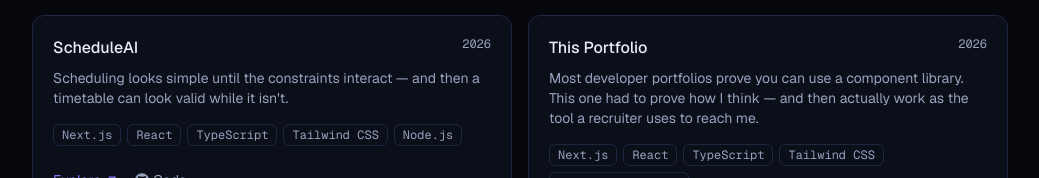
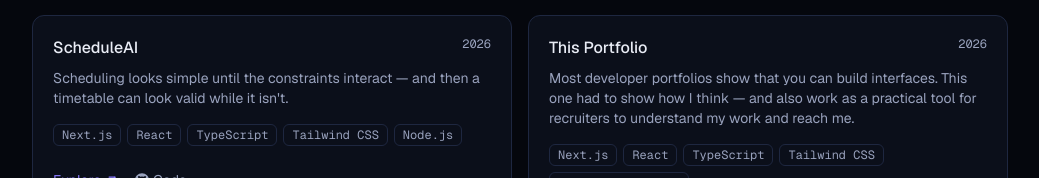
Before and after one commit to harshvk8/harshvardhan-portfolio, a Next.js app: page /projects in a window 1280 px wide. Shown: the part 518-696 px from the top of the page, without its empty margins (120-1159 px from the left). Built offline with nearby package versions, Linux system fonts and the light colour scheme; no server answers.

Commit message:
content: revise This Portfolio tagline

```diff
--- a/src/content/projects.ts
+++ b/src/content/projects.ts
@@ -383,7 +383,7 @@ export const projectsData: ProjectInput[] = [
     slug: "this-portfolio",
     name: "This Portfolio",
     tagline:
-      "Most developer portfolios prove you can use a component library. This one had to prove how I think — and then actually work as the tool a recruiter uses to reach me.",
+      "Most developer portfolios show that you can build interfaces. This one had to show how I think — and also work as a practical tool for recruiters to understand my work and reach me.",
     year: "2026",
     featured: true,
     stack: [
```
